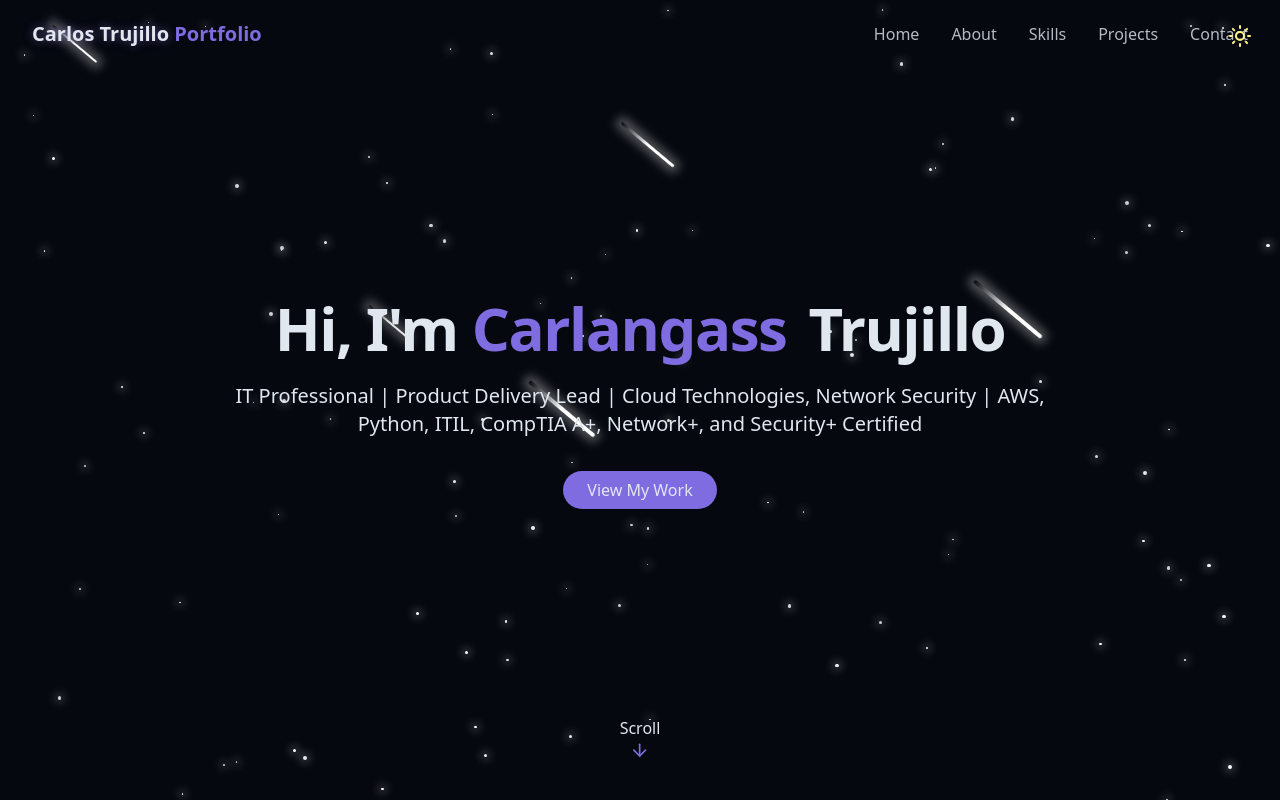
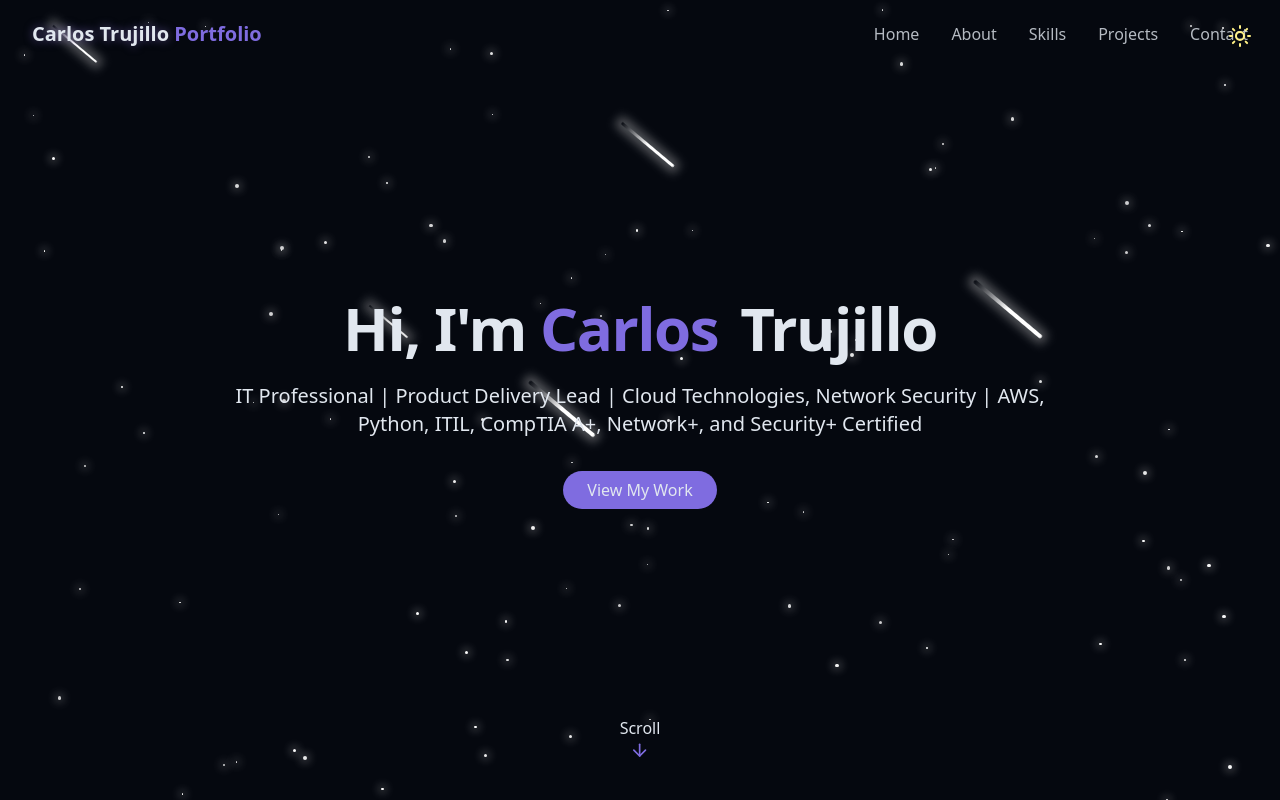
Before and after one commit to C-Damian/portfolio, a React (Vite) app: page / in a window 1280 px wide. Shown: the top 800 px of the page. Built offline with nearby package versions, Linux system fonts and the light colour scheme.

Commit message:
Changed name

```diff
--- a/src/components/HeroSection.jsx
+++ b/src/components/HeroSection.jsx
@@ -14,7 +14,7 @@ export const HeroSection = () => {
             <span className="opacity-0 animate-fade-in"> Hi, I'm</span>
             <span className="text-primary opacity-0 animate-fade-in-delay-1">
               {" "}
-              Carlangass
+              Carlos
               </span>
             <span className="text-gradient ml-2 opacity-0 animate-fade-in-delay-2">{" "}Trujillo</span>
           </h1>
```
